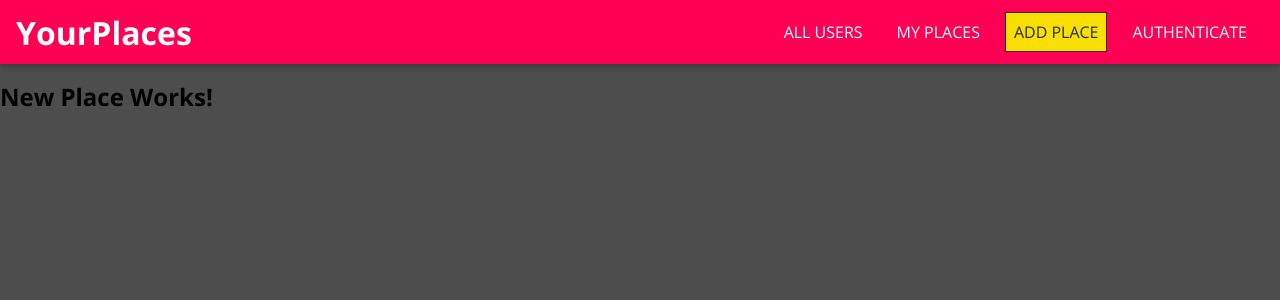
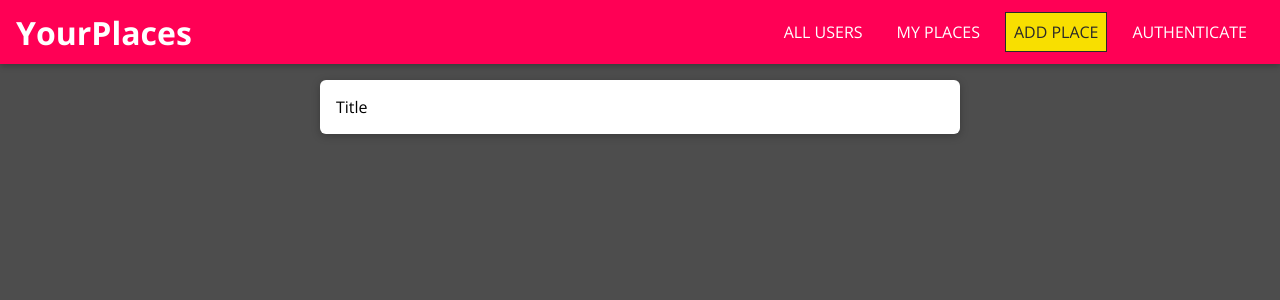
Before and after one commit to tanish-1/udemyMiniProject, a React (Vite) app: page /places/new in a window 1280 px wide. Shown: the top 300 px of the page. Built offline with nearby package versions, Linux system fonts and the light colour scheme.

Commit message:
adding a custom form component

```diff
--- /dev/null
+++ b/src/places/pages/NewPlace.css
@@ -0,0 +1,10 @@
+.place-form {
+    list-style: none;
+    margin: 0 auto;
+    padding: 1rem;
+    width: 90%;
+    max-width: 40rem;
+    box-shadow: 0 2px 8px rgba(0, 0, 0, 0.26);
+    border-radius: 6px;
+    background: white;
+}
--- a/src/places/pages/NewPlace.jsx
+++ b/src/places/pages/NewPlace.jsx
@@ -1,8 +1,11 @@
 import React from 'react';
-
+import './NewPlace.css'
+import Input from "../../shared/components/FormElements/Input.jsx";
 const NewPlace = () => {
     return (
-       <h2>New Place Works!</h2>
+      <form className="place-form">
+       <Input element="input" type="text" label="Title" />
+      </form>
     );
 };
 
--- /dev/null
+++ b/src/shared/components/FormElements/Input.css
@@ -0,0 +1,41 @@
+.form-control {
+    margin: 1rem 0;
+}
+
+.form-control label,
+.form-control input,
+.form-control textarea {
+    display: block;
+}
+
+.form-control label {
+    font-weight: bold;
+    margin-bottom: 0.5rem;
+}
+
+.form-control input,
+.form-control textarea {
+    width: 100%;
+    font: inherit;
+    border: 1px solid #ccc;
+    background: #f8f8f8;
+    padding: 0.15rem 0.25rem;
+}
+
+.form-control input:focus,
+.form-control textarea:focus {
+    outline: none;
+    background: #ebebeb;
+    border-color: #510077;
+}
+
+.form-control--invalid label,
+.form-control--invalid p {
+    color: red;
+}
+
+.form-control--invalid input,
+.form-control--invalid textarea {
+    border-color: red;
+    background: #ffd1d1;
+}
--- /dev/null
+++ b/src/shared/components/FormElements/Input.jsx
@@ -0,0 +1,17 @@
+import React from 'react';
+
+const Input = (props) => {
+    const element = props.element === 'input' ? (
+        <input id={props.id} type={props.type} placeholder={props.placeholder}/>
+    ) : (
+        <textarea id={props.id} rows={props.rows || 3}/>
+    );
+    return (
+        <div className={`form-control`}>
+            <label htmlFor={props.id}>{props.label}</label>
+
+        </div>
+    );
+};
+
+export default Input;
```
